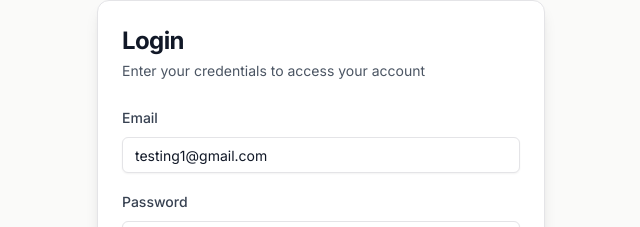
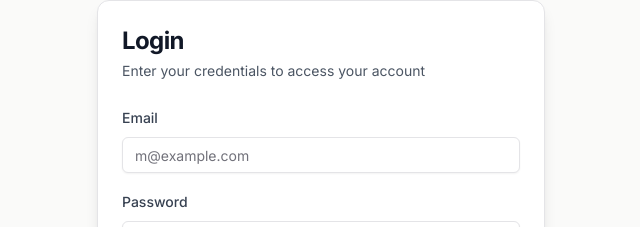
Before and after one commit to GurneeshBudhiraja/Smart-Receipt-Manager, a Next.js app: page /login in a window 1280 px wide. Shown: the part 229-456 px from the top of the page, without its empty margins (319-959 px from the left). Built offline with nearby package versions, Linux system fonts and the light colour scheme.

Commit message:
changes: remove the defaultValue property from login form fields

```diff
--- a/src/components/login-form.tsx
+++ b/src/components/login-form.tsx
@@ -87,8 +87,6 @@ export default function LoginForm() {
               <Input
                 id="email"
                 type="email"
-                // TODO: changes this in prod
-                defaultValue={"testing1@gmail.com"}
                 placeholder="m@example.com"
                 className={`bg-white border-gray-300 text-gray-900 placeholder-gray-500 focus:border-blue-500 focus:ring-blue-500 ${
                   errors.email ? "border-red-500" : "border-input"
@@ -108,8 +106,6 @@ export default function LoginForm() {
               <Input
                 id="password"
                 type="password"
-                // TODO: changes this in prod
-                defaultValue={process.env.NEXT_PUBLIC_TESTING1_PASSWORD}
                 placeholder="Enter your password"
                 {...register("password", {
                   required: { value: true, message: "Password is required" },
```
